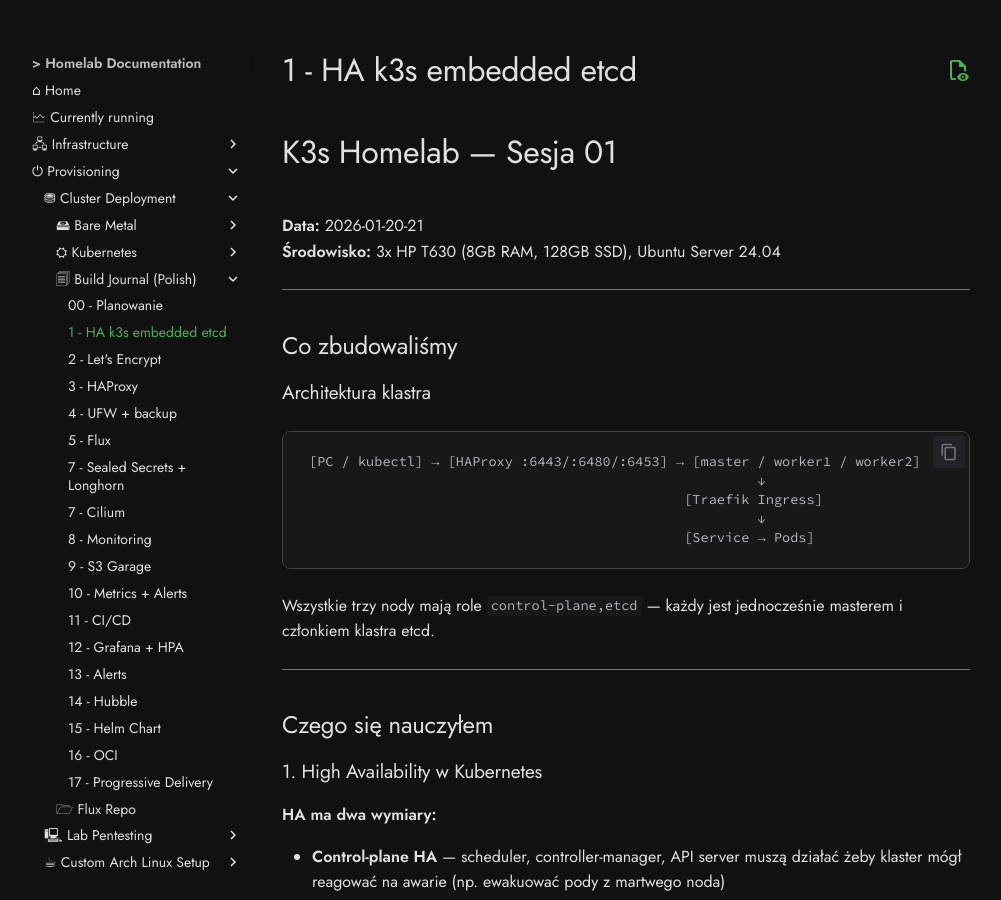
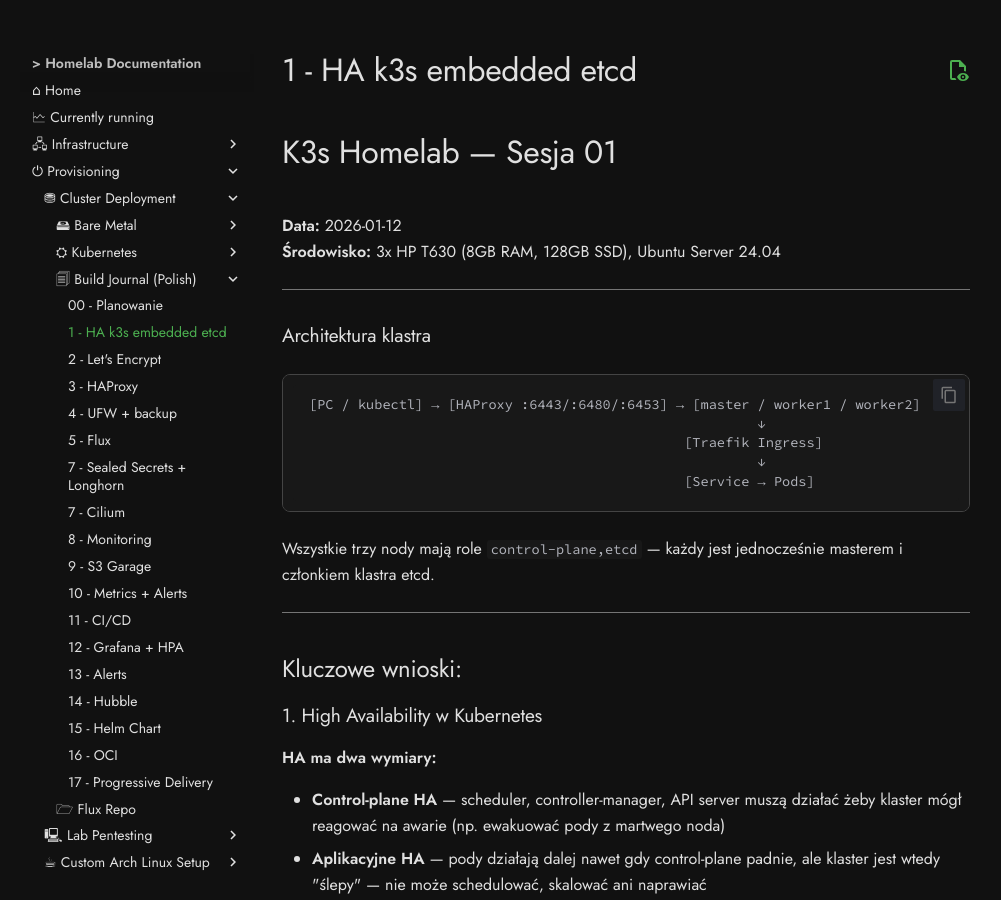
Before and after one commit to kCn3333/homelab, an MkDocs documentation site: the page built from docs/journal/day 01.md, in a window 1280 px wide and 900 px high. Shown: the whole window, without its empty margins (14-1015 px from the left). Built offline with MkDocs 1.6.1 and Material for MkDocs 9.7.7, drawn with Linux system fonts in a browser that asks for light colours; comment, search, counter and statistics services are not loaded.

Commit message:
add: k3s journal day 0

```diff
--- a/docs/journal/day 01.md
+++ b/docs/journal/day 01.md
@@ -2,12 +2,10 @@
 
 # K3s Homelab — Sesja 01
 
-**Data:** 2026-01-20-21
+**Data:** 2026-01-12
 **Środowisko:** 3x HP T630 (8GB RAM, 128GB SSD), Ubuntu Server 24.04
 
 ---
-
-## Co zbudowaliśmy
 
 ### Architektura klastra
 
@@ -23,7 +21,7 @@
 
 ---
 
-## Czego się nauczyłem
+## Kluczowe wnioski:
 
 ### 1. High Availability w Kubernetes
 
```
Also changed, not shown: docs/journal/day 00.md (+1 -0 lines).
